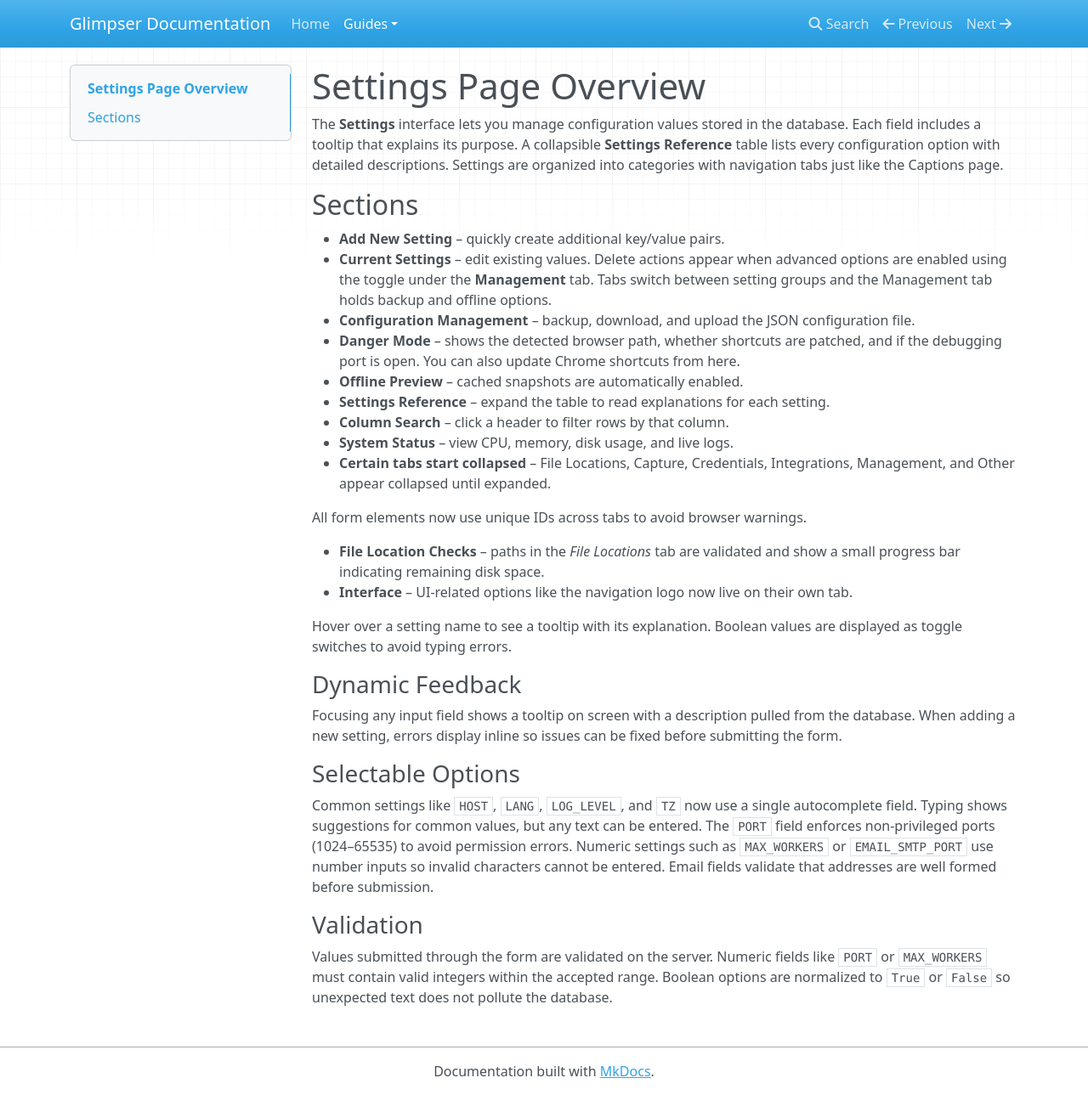
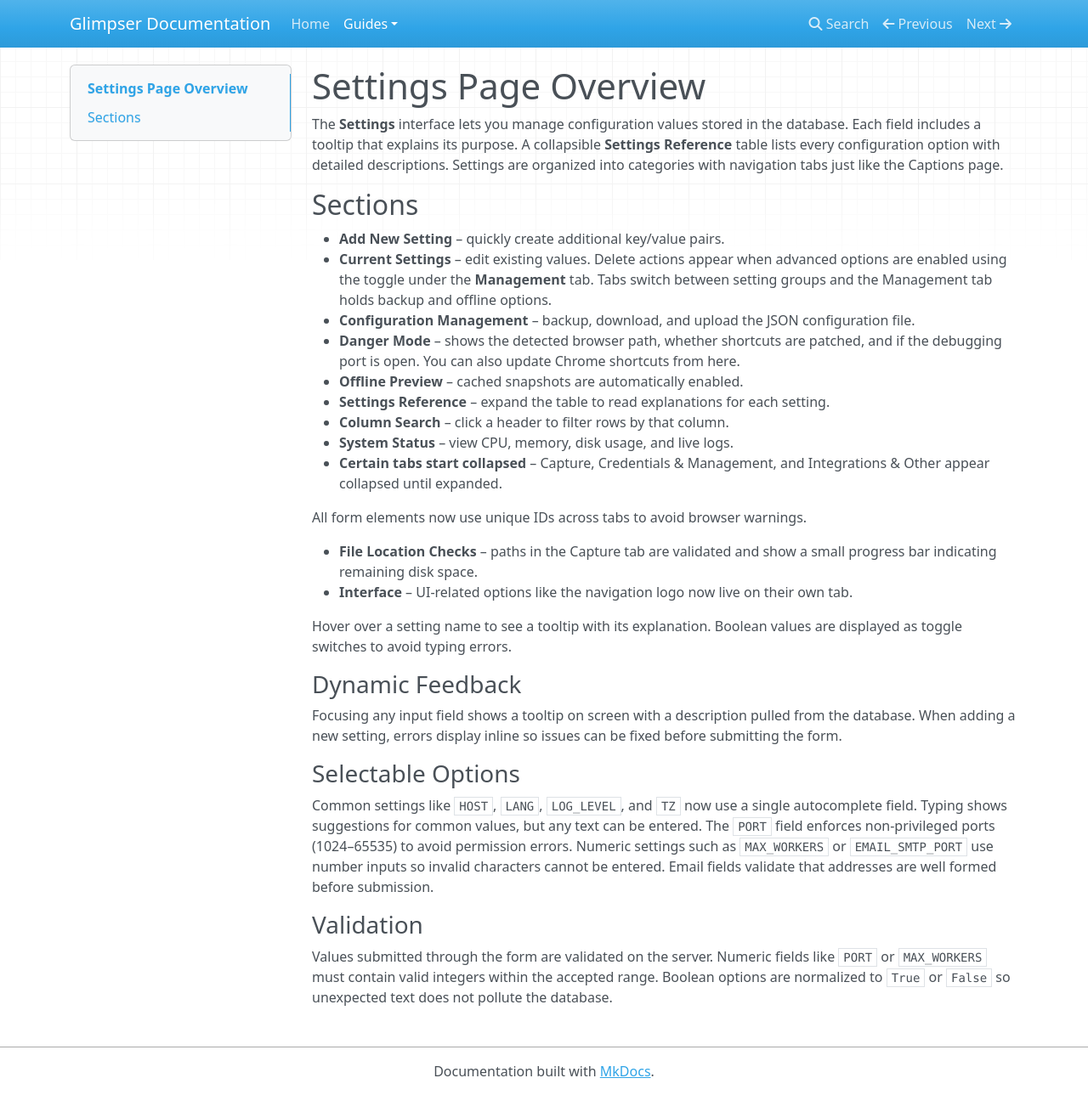
Before and after one commit to KristopherKubicki/glimpser, an MkDocs documentation site: the page built from docs/settings_page.md, in a window 1280 px wide and 1289 px high. Shown: the whole window at 85% size. Built offline with MkDocs 1.6.1, drawn with Linux system fonts in a browser that asks for light colours; nearby versions of some CDN libraries.

Commit message:
feat(settings): combine tabs for cleaner layout

```diff
--- a/docs/settings_page.md
+++ b/docs/settings_page.md
@@ -12,13 +12,13 @@
 - **Settings Reference** – expand the table to read explanations for each setting.
 - **Column Search** – click a header to filter rows by that column.
 - **System Status** – view CPU, memory, disk usage, and live logs.
-- **Certain tabs start collapsed** – File Locations, Capture, Credentials,
-  Integrations, Management, and Other appear collapsed until expanded.
+- **Certain tabs start collapsed** – Capture, Credentials & Management, and
+  Integrations & Other appear collapsed until expanded.
 
 All form elements now use unique IDs across tabs to avoid browser warnings.
 
-- **File Location Checks** – paths in the _File Locations_ tab are validated and show
-  a small progress bar indicating remaining disk space.
+- **File Location Checks** – paths in the Capture tab are validated and show a
+  small progress bar indicating remaining disk space.
 - **Interface** – UI-related options like the navigation logo now live on their own tab.
 
 Hover over a setting name to see a tooltip with its explanation.
```
Also changed, not shown: docs/clock_settings.md (+1 -1 lines), docs/config_management.md (+2 -2 lines), docs/danger_mode.md (+1 -1 lines), 4 other files.
